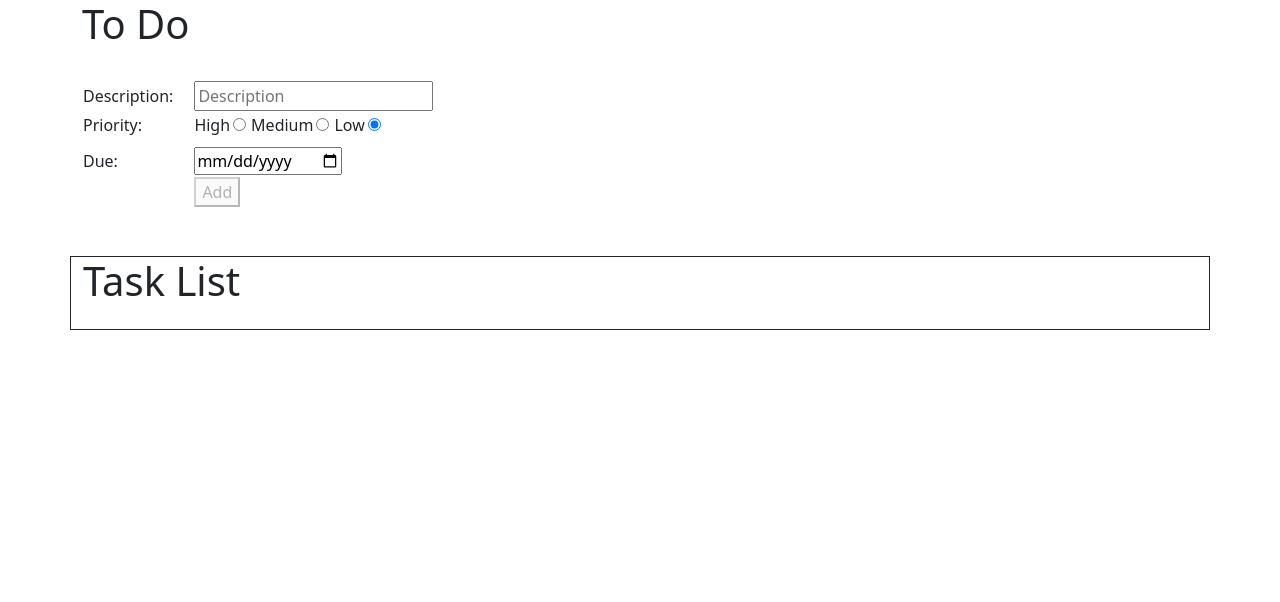
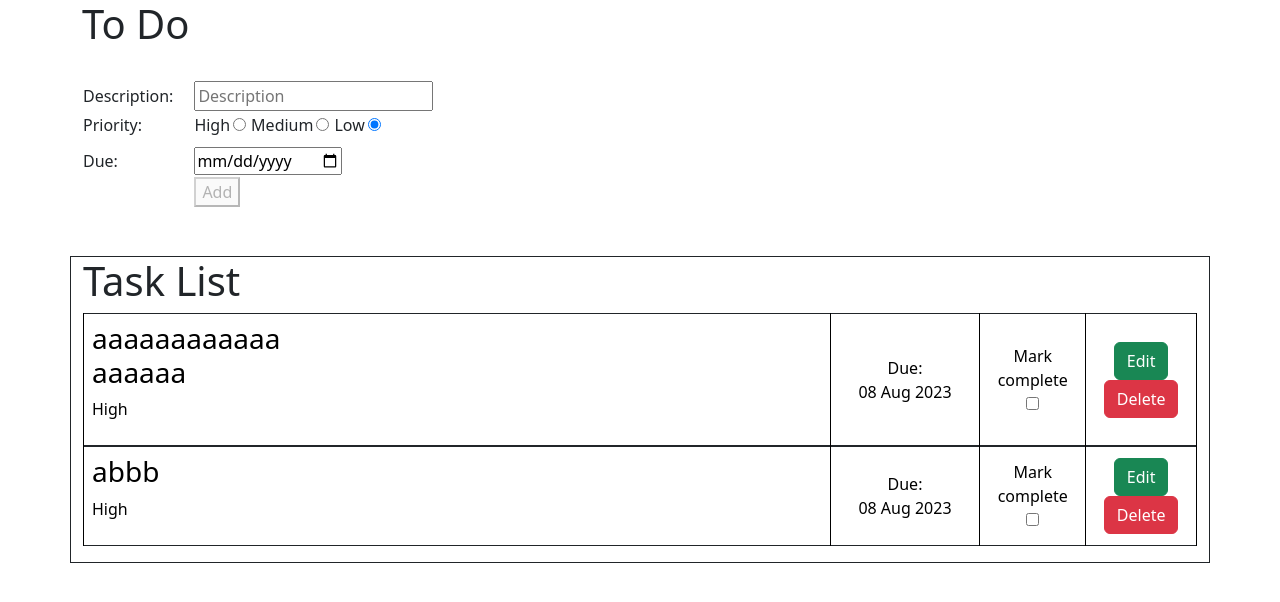
Before and after one commit to xong002/day32workshop, an Angular app: page / in a window 1280 px wide. Shown: the top 602 px of the page. Built offline with nearby package versions, Linux system fonts and the light colour scheme.

Commit message:
add mark complete and delete functions

```diff
--- a/src/app/app.component.html
+++ b/src/app/app.component.html
@@ -1,17 +1,37 @@
 <app-todo-create (addToDoOutput)="addToDoList($event)"></app-todo-create>
 <br /><br />
-<div class="container border border-dark">
+<div class="container border border-dark table-responsive">
   <h1>Task List</h1>
-  <table class="table">
-    <tr *ngFor="let t of taskList" class="container border border-dark">
-      <td>
-        <h3>{{ t.description }}</h3>
-        <p>{{ t.priority }}</p>
-      </td>
-      <td>
-        <span style="float:right; bottom: 0;">{{ t.due | date:'dd MMM yyyy' }}</span>
-      </td>
-    </tr>
+  <table
+    class="table table-bordered"
+    style="border-collapse: normal; margin-left: auto; margin-right: auto"
+  >
+    <div *ngFor="let t of taskList">
+      <tr *ngIf="!t.completed">
+        <td width="50%">
+          <h3 style="inline-size: 200px; overflow-wrap: break-word">
+            {{ t.description }}
+          </h3>
+          <p>{{ t.priority }}</p>
+        </td>
+        <td width="10%" style="text-align: center; vertical-align: middle">
+          <span>Due: <br />{{ t.due | date : "dd MMM yyyy" }}</span>
+        </td>
+        <td width="5%" style="text-align: center; vertical-align: middle">
+          <label for="completed"> Mark complete </label>
+          <input
+            type="checkbox"
+            name="completed"
+            id="completed"
+            (change)="markCompleted(t.description)"
+          />
+        </td>
+        <td width="5%" style="text-align: center; vertical-align: middle">
+            <button class="btn btn-success"(click)="editTask(t)">Edit</button>
+            <button class="btn btn-danger"(click)="deleteTask(t.description)">Delete</button>
+        </td>
+      </tr>
+    </div>
   </table>
 </div>
 
--- a/src/app/app.component.ts
+++ b/src/app/app.component.ts
@@ -9,11 +9,44 @@ import { FormArray, FormGroup } from '@angular/forms';
 export class AppComponent {
   title = 'day32workshop';
 
-  taskList : {description : string, priority: string, due: Date}[] = [];
+  taskList: {
+    description: string,
+    priority: string,
+    due: string,
+    completed: boolean
+  }[] = [];
 
-  addToDoList(event: FormArray){
+  ngOnInit() {
+    this.taskList.push({
+      description: "aaaaaaaaaaaaaaaaaa",
+      priority: "High",
+      due: "2023-08-08",
+      completed: false
+    });
+    this.taskList.push({
+      description: "abbb",
+      priority: "High",
+      due: "2023-08-08",
+      completed: false
+    })
+  }
+
+  addToDoList(event: FormArray) {
     let task = event.at(0).value;
     console.log(task);
     this.taskList.push(task)
+    console.log(this.taskList)
   }
+
+  markCompleted(event: string) {
+    let taskIndex = this.taskList.findIndex(t => t.description === event);
+    this.taskList[taskIndex].completed = true;
+  }
+
+  deleteTask(event:string){
+    let taskIndex = this.taskList.findIndex(t => t.description === event);
+    this.taskList.splice(taskIndex, 1)
+    console.log(this.taskList)
+  }
+
 }
--- a/src/app/components/todo-create/todo-create.component.html
+++ b/src/app/components/todo-create/todo-create.component.html
@@ -99,6 +99,7 @@
               </div>
             </td>
           </tr>
+          <tr><input type="hidden" formControlName="completed"></tr>
           <tr>
             <td></td>
             <td style="padding-left: 20px">
--- a/src/app/components/todo-create/todo-create.component.ts
+++ b/src/app/components/todo-create/todo-create.component.ts
@@ -33,6 +33,7 @@ export class TodoCreateComponent {
       }),
       priority: new FormControl<string>(this.priorityLevel, [Validators.required]),
       due: new FormControl<Date>(null, [Validators.required, dateValidator]),
+      completed: new FormControl<boolean>(false)
     })
     this.todoArray.push(todoSubGroup);
   }
```
